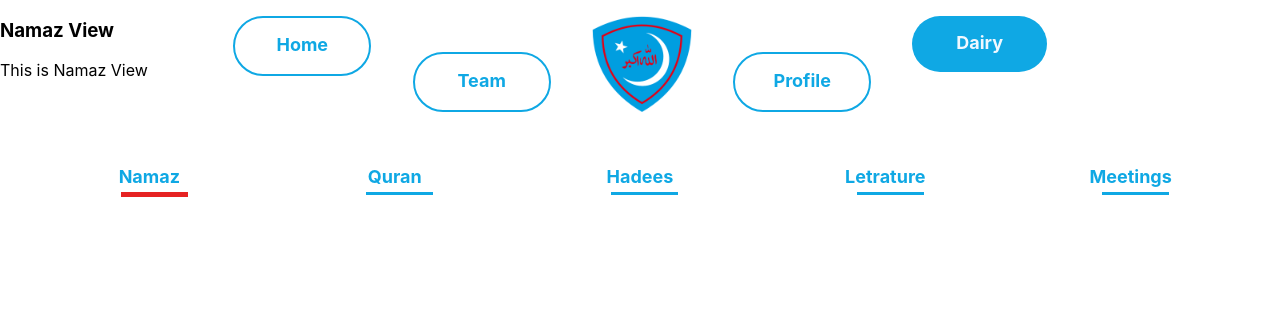
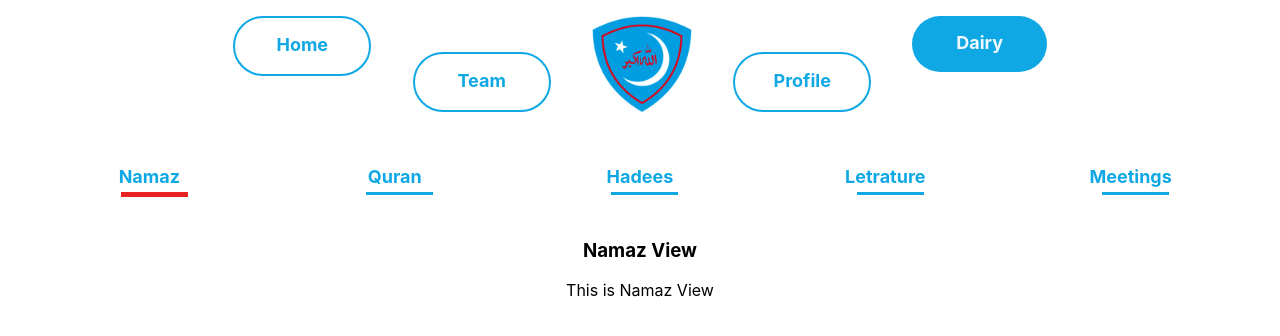
Before and after one commit to MHG-code/Rozo_shab_frontend, a React (Create React App) app: page /dairy/Namaz in a window 1280 px wide. Shown: the top 336 px of the page. Built offline with nearby package versions, Linux system fonts and the light colour scheme.

Commit message:
11-5-2022

```diff
--- a/src/App.js
+++ b/src/App.js
@@ -1,7 +1,7 @@
 // import logo from './logo.svg';
 import './styles/navbar.css';
 import './styles/sub_navbar.css';
-import './styles/main.css';
+import './styles/child_body.css';
 
 import Navbar from './components/navbar';
 
--- a/src/components/views/dairy/Nav.js
+++ b/src/components/views/dairy/Nav.js
@@ -5,11 +5,11 @@ const Nav = (props) => {
 
             <nav className="sub-nav">
                 <ul className="sub-links">
-                    <NavLink to="Namaz" className="sub-nav-links" ><li >Namaz</li> <div class="bottom"></div> </NavLink>
-                    <NavLink to="Quran" className="sub-nav-links"><li >Quran</li> <div class="bottom"></div> </NavLink>
-                    <NavLink to="Hadees" className="sub-nav-links"><li >Hadees</li> <div class="bottom"></div> </NavLink>
-                    <NavLink to="letrature" className="sub-nav-links"><li >Letrature</li> <div class="bottom"></div> </NavLink>
-                    <NavLink to="meetings" className="sub-nav-links"><li >Meetings</li> <div class="bottom"></div></NavLink>
+                    <NavLink to="Namaz" className="sub-nav-links" ><li >Namaz</li> <div className="bottom"></div> </NavLink>
+                    <NavLink to="Quran" className="sub-nav-links"><li >Quran</li> <div className="bottom"></div> </NavLink>
+                    <NavLink to="Hadees" className="sub-nav-links"><li >Hadees</li> <div className="bottom"></div> </NavLink>
+                    <NavLink to="letrature" className="sub-nav-links"><li >Letrature</li> <div className="bottom"></div> </NavLink>
+                    <NavLink to="meetings" className="sub-nav-links"><li >Meetings</li> <div className="bottom"></div></NavLink>
                 </ul>
             </nav>
 
--- a/src/components/views/dairy/elements/Namaz.js
+++ b/src/components/views/dairy/elements/Namaz.js
@@ -2,7 +2,7 @@ import React from 'react';
 
 const Namaz = props => {
   return (
-    <div>
+    <div className='child_body'>
       <h3>Namaz View</h3>
       <p> This is Namaz View</p>
     </div>
--- /dev/null
+++ b/src/styles/child_body.css
@@ -0,0 +1,5 @@
+.child_body{
+    padding-top: 220px;
+    display: block;
+    text-align: center
+}
```
Also changed, not shown: 1 other file (tests, documents, lock files or other folders).
